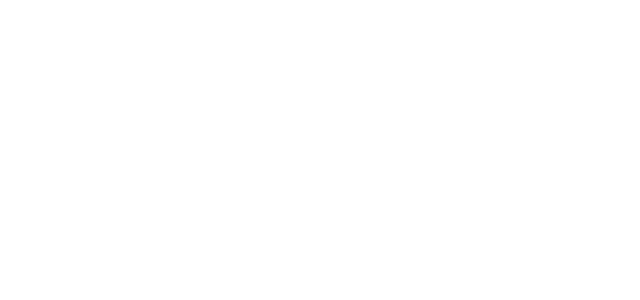
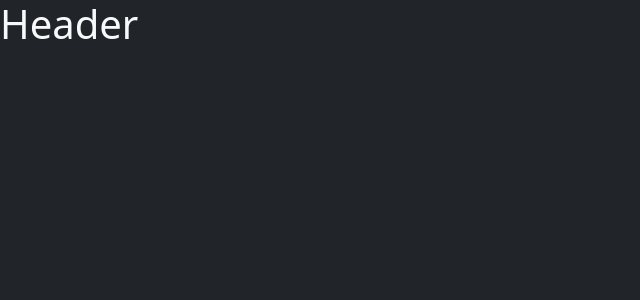
Before and after one commit to encinasj/StockPrediction, a React (Vite) app in the folder frontend-react/: page / in a window 1280 px wide. Shown: the top 300 px of the page, without its empty margins (0-640 px from the left). Built offline with nearby package versions, Linux system fonts and the light colour scheme.

Commit message:
create principal commponents

```diff
--- a/frontend-react/index.html
+++ b/frontend-react/index.html
@@ -4,10 +4,13 @@
     <meta charset="UTF-8" />
     <link rel="icon" type="image/svg+xml" href="" />
     <meta name="viewport" content="width=device-width, initial-scale=1.0" />
+    <link href="https://cdn.jsdelivr.net/npm/bootstrap@5.0.2/dist/css/bootstrap.min.css" rel="stylesheet">
     <title>Stock Prediction Portal</title>
   </head>
   <body>
     <div id="root"></div>
     <script type="module" src="/src/main.jsx"></script>
+
+    <script src="https://cdn.jsdelivr.net/npm/bootstrap@5.0.2/dist/js/bootstrap.bundle.min.js"></script>
   </body>
 </html>
--- a/frontend-react/src/App.jsx
+++ b/frontend-react/src/App.jsx
@@ -1,11 +1,12 @@
 import { useState } from 'react'
-
+import './assets/css/style.css'
+import Header from './assets/components/Header'
 
 function App() {
 
   return (
     <>
-
+      <Header/>
     </>
   )
 }
--- /dev/null
+++ b/frontend-react/src/assets/components/Header.jsx
@@ -0,0 +1,11 @@
+import React from 'react'
+
+const Header = () => {
+  return (
+    <>
+        <h1 className='text-light'>Header</h1>
+    </>
+  )
+}
+
+export default Header
--- /dev/null
+++ b/frontend-react/src/assets/css/style.css
@@ -0,0 +1,3 @@
+body{
+    background-color: #212529;
+}
```
Also changed, not shown: frontend-react/src/assets/components/Footer.jsx (added, +9 -0 lines), frontend-react/src/assets/components/Main.jsx (added, +9 -0 lines).
